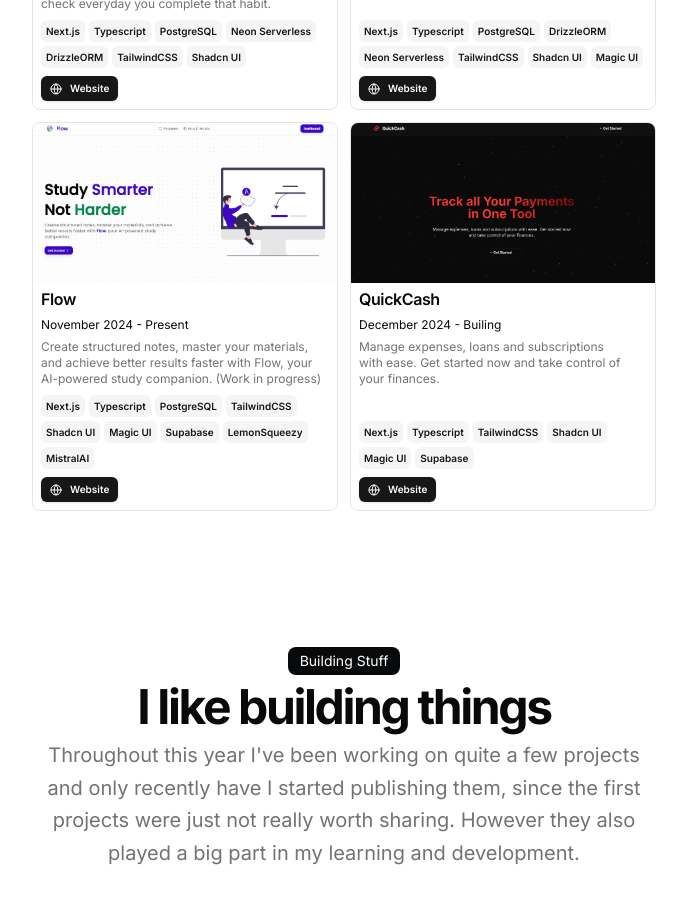
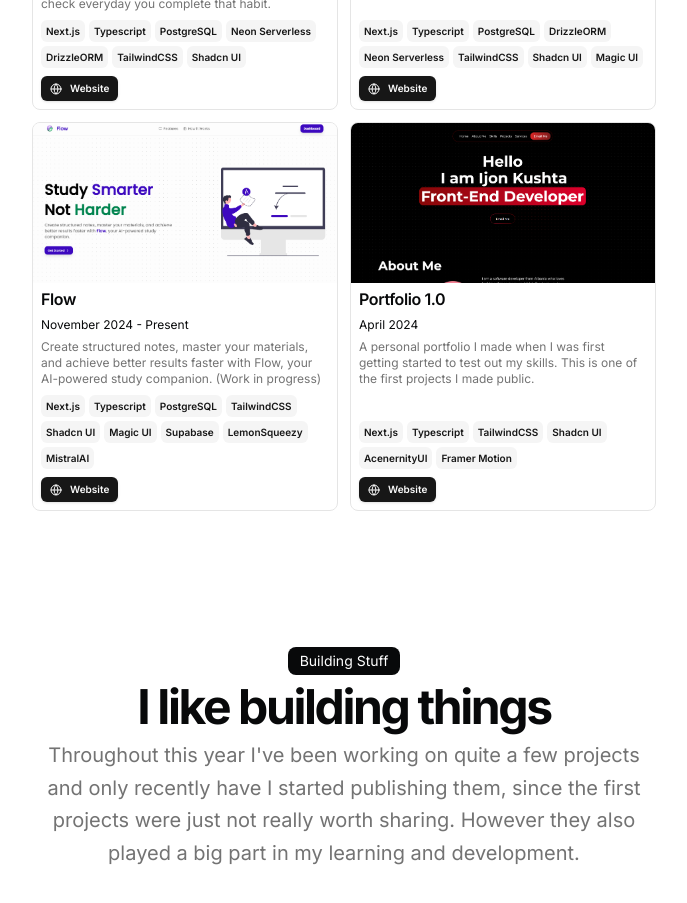
Before and after one commit to codify4/portfolio-2.0, a Next.js app: page / in a window 1280 px wide. Shown: the part 1360-2263 px from the top of the page, without its empty margins (296-983 px from the left). Built offline with nearby package versions, Linux system fonts and the light colour scheme.

Commit message:
small git problem

```diff
--- a/src/data/resume.tsx
+++ b/src/data/resume.tsx
@@ -179,54 +179,29 @@ export const DATA = {
       image: "/flow.png",
       video: "",
     },
-    // {
-    //   title: "Portfolio 1.0",
-    //   href: "https://ijon-kushta.vercel.app/",
-    //   dates: "April 2024",
-    //   active: true,
-    //   description:
-    //     "A personal portfolio I made when I was first getting started to test out my skills. This is one of the first projects I made public.",
-    //   technologies: [
-    //     "Next.js",
-    //     "Typescript",
-    //     "TailwindCSS",
-    //     "Shadcn UI",
-    //     "AcenernityUI",
-    //     "Framer Motion",
-    //   ],
-    //   links: [
-    //     {
-    //       type: "Website",
-    //       href: "https://ijon-kushta.vercel.app/",
-    //       icon: <Icons.globe className="size-3" />,
-    //     },
-    //   ],
-    //   image: "/portfol.png",
-    //   video: "",
-    // },
     {
-      title: "QuickCash ",
-      href: "https://quick-cash.vercel.app/",
-      dates: "December 2024 - Builing",
+      title: "Portfolio 1.0",
+      href: "https://ijon-kushta.vercel.app/",
+      dates: "April 2024",
       active: true,
       description:
-        "Manage expenses, loans and subscriptions with ease. Get started now and take control of your finances.",
+        "A personal portfolio I made when I was first getting started to test out my skills. This is one of the first projects I made public.",
       technologies: [
         "Next.js",
         "Typescript",
         "TailwindCSS",
         "Shadcn UI",
-        "Magic UI",
-        "Supabase",
+        "AcenernityUI",
+        "Framer Motion",
       ],
       links: [
         {
           type: "Website",
-          href: "https://quick-cash.vercel.app/",
+          href: "https://ijon-kushta.vercel.app/",
           icon: <Icons.globe className="size-3" />,
         },
       ],
-      image: "/quick-cash.png",
+      image: "/portfol.png",
       video: "",
     },
   ],
```
